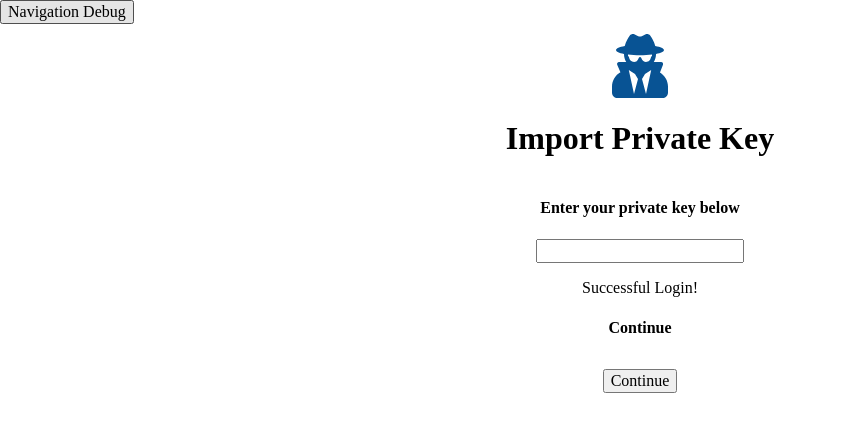
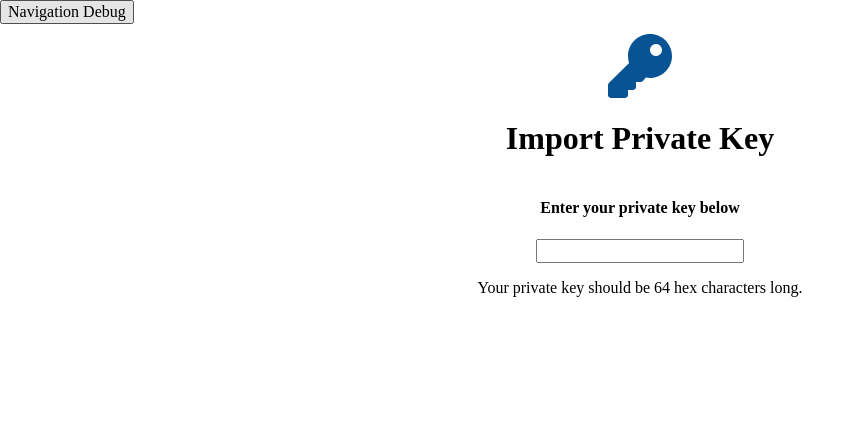
Before and after one commit to jaa2/ethereum-web-wallet, a React (Create React App) app: page /ImportPrivateKey in a window 1280 px wide. Shown: the top 432 px of the page, without its empty margins (0-865 px from the left). Built offline with nearby package versions, Linux system fonts and the light colour scheme.

Commit message:
Add ImportPrivateKey implementation

```diff
--- a/src/wallet_setup/CreateNewWallet.tsx
+++ b/src/wallet_setup/CreateNewWallet.tsx
@@ -17,15 +17,16 @@ async function loadNewWallet(): Promise<string | null> {
   // Create a new wallet
   const backgroundWindow: BackgroundWindowInterface = await browser.runtime.getBackgroundPage();
   const { walletState } = backgroundWindow.stateObj;
-  const walletCreated: boolean = await walletState.createWallet(false);
+  const walletCreated: boolean = await walletState.createWallet(false, null);
 
   // Show secret recovery phrase
   const wallet: Wallet | null = !walletCreated ? null : await walletState.getWallet();
   if (walletCreated && wallet !== null) {
     return wallet.mnemonic.phrase;
   }
-  // TODO: Show error message; this state should not be reached!
-  return null;
+
+  // Wallet not created
+  throw new Error('Could not create new random wallet');
 }
 
 function CreateNewWallet() {
--- a/src/wallet_setup/ImportPrivateKey.tsx
+++ b/src/wallet_setup/ImportPrivateKey.tsx
@@ -1,63 +1,96 @@
-import { Link } from 'react-router-dom';
+import { NavigateFunction, useNavigate } from 'react-router-dom';
 
 import { FontAwesomeIcon } from '@fortawesome/react-fontawesome';
-import { faUserSecret } from '@fortawesome/free-solid-svg-icons';
+import { faKey } from '@fortawesome/free-solid-svg-icons';
+import browser from 'webextension-polyfill';
 
 import './ImportPrivateKey.scss';
+import React from 'react';
+import { ethers, Wallet } from 'ethers';
+import { BackgroundWindowInterface } from '../../background/background';
 
-function CorrectPrivateKey() {
+async function ValidPrivateKey(privateKey: string) {
+  // Create a new wallet
+  const backgroundWindow: BackgroundWindowInterface = await browser.runtime.getBackgroundPage();
+  const { walletState } = backgroundWindow.stateObj;
+  const walletCreated: boolean = await walletState.createWallet(false, privateKey);
 
+  // Show secret recovery phrase
+  const wallet: Wallet | null = !walletCreated ? null : await walletState.getWallet();
+  return (walletCreated && wallet !== null);
 }
 
 function ImportPrivateKey() {
   // comments removed use of hooks
-  // const [privateKeyMatchState, setPrivateKeyMatchState]:
-  //    [string, (matchState: string) => void] = React.useState<string>('empty');
-  const privateKeyMatchState: string = 'match'; // this is temporary, unsure of if hooks will be used
+  const [privateKeyStatus, setPrivateKeyStatus]:
+  [string, (matchState: string) => void] = React.useState<string>('length');
 
-  // const [privateKey, setPrivateKey]:
-  //    [string, (privateKey: string) => void] = React.useState<string>('');
-  // const handlePrivateKey = (event: React.ChangeEvent<HTMLInputElement>) => {
-  //   setPrivateKey(event.target.value);
-  // };
+  const [privateKey, setPrivateKey]:
+  [string, (privateKey: string) => void] = React.useState<string>('');
+  const handlePrivateKey = (event: React.ChangeEvent<HTMLInputElement>) => {
+    // Append 0x prefix if it doesn't already exist
+    let pkeyStr = event.target.value;
+    if (!pkeyStr.startsWith('0x')) {
+      pkeyStr = `0x${pkeyStr}`;
+    }
+    setPrivateKey(pkeyStr);
 
-  let privateKeyMatchElements: JSX.Element = (<div />);
-  // handle additional state where the user's password doesn't meet requirements
-  if (privateKeyMatchState === 'match') {
-    privateKeyMatchElements = (
-      <div id="correct-private-key">
-        <p id="correct-private-key-info" className="private-key-info">Successful Login!</p>
-        <Link id="correct-private-key-continue-link" className="link hoverable" to="/Home" onClick={CorrectPrivateKey}>
+    if (!ethers.utils.isHexString(pkeyStr)) {
+      setPrivateKeyStatus('encoding');
+    } else if (ethers.utils.hexDataLength(pkeyStr) !== 32) {
+      setPrivateKeyStatus('length');
+    } else {
+      setPrivateKeyStatus('valid');
+    }
+  };
+
+  const navigate: NavigateFunction = useNavigate();
+  const onValidPrivateKey = async () => {
+    const resultSuccess: boolean = await ValidPrivateKey(privateKey);
+    if (resultSuccess) {
+      // Redirect
+      navigate('/CreatePassword');
+    } else {
+      throw new Error('Failed to create a wallet from a private key. Does a wallet already exist?');
+    }
+  };
+
+  let privateKeyStatusElements: JSX.Element = (<div />);
+
+  if (privateKeyStatus === 'valid') {
+    privateKeyStatusElements = (
+      <div>
+        <button type="button" className="link hoverable" onClick={onValidPrivateKey}>
           <h4>Continue</h4>
-        </Link>
+        </button>
       </div>
     );
-  } else {
-    privateKeyMatchElements = (
-      <div id="wrong-private-key">
-        <p id="wrong-private-key-info" className="private-key-info">Wrong Private Key!</p>
+  } else if (privateKeyStatus === 'encoding') {
+    privateKeyStatusElements = (
+      <div>
+        <p className="private-key-info">Your private key should be a hexidecimal string.</p>
+      </div>
+    );
+  } else if (privateKeyStatus === 'length') {
+    privateKeyStatusElements = (
+      <div>
+        <p className="private-key-info">Your private key should be 64 hex characters long.</p>
       </div>
     );
   }
 
   return (
     <div id="import-private-key">
-      <FontAwesomeIcon className="fa-icon" icon={faUserSecret} size="4x" />
+      <FontAwesomeIcon className="fa-icon" icon={faKey} size="4x" />
 
       <h1>Import Private Key</h1>
 
       <h4>Enter your private key below</h4>
       <div id="enter-private-key-entry" className="field-entry">
-        {/* <input id="private-key-input" type="text" name="privateKey"
-              onChange={handlePrivateKey} /> */}
-        <input id="private-key-input" type="text" name="privateKey" />
+        <input id="private-key-input" type="text" name="privateKey" onChange={handlePrivateKey} />
       </div>
 
-      {privateKeyMatchElements}
-
-      <Link to="/CreatePassword">
-        <button className="continue-button" type="button">Continue</button>
-      </Link>
+      {privateKeyStatusElements}
 
     </div>
 
```
Also changed, not shown: background/WalletState.ts (+9 -3 lines).
